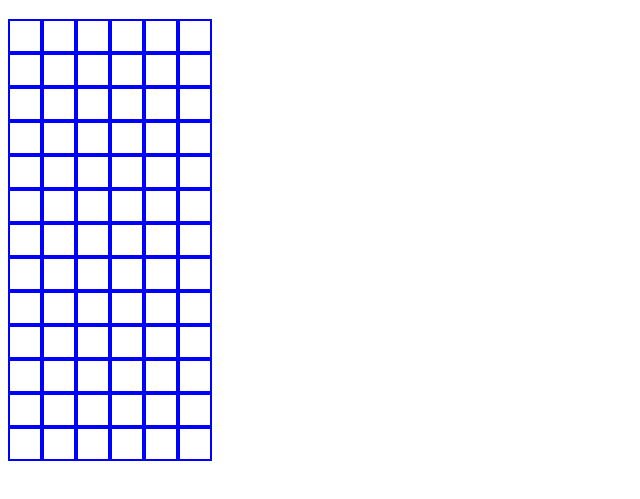
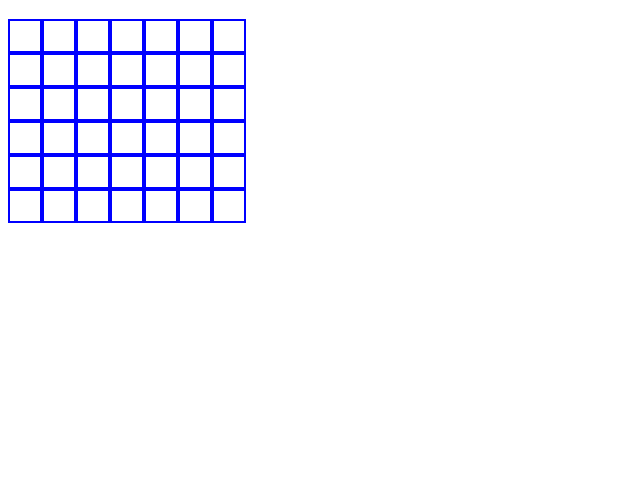
Before and after one commit to Kenzie-Academy-Brasil-Developers/entrega-lig-4-sprint-5-GustavoHaas, a plain HTML site: page index.html in a window 1280 px wide. Shown: the part 61-560 px from the top of the page, without its empty margins (0-640 px from the left). Drawn offline with Linux system fonts and the light colour scheme.

Commit message:
Correcao geracao de linhas

```diff
--- a/index.js
+++ b/index.js
@@ -1,10 +1,10 @@
 const boardArr = [
-    "C,C,C,C,C,C,C",
-    "C,C,C,C,C,C,C",
-    "C,C,C,C,C,C,C",
-    "C,C,C,C,C,C,C",
-    "C,C,C,C,C,C,C",
-    "C,C,C,C,C,C,C",
+    "CCCCCCC",
+    "CCCCCCC",
+    "CCCCCCC",
+    "CCCCCCC",
+    "CCCCCCC",
+    "CCCCCCC",
 ];
 
 
@@ -23,15 +23,17 @@ function buildingBoard(){
 
         const lineDiv = document.createElement("div");
         lineDiv.classList.add("line");
-        lineDiv.id = "line" + (l)
+        lineDiv.id = "line" + l
         board.appendChild(lineDiv);
 
+        let targetLine = document.getElementById('line' + l);
+
         for(let c = 0; c < line.length; c ++){
-            cell = line[c];
+            cell = boardArr[l][c];
             const cellDiv = document.createElement("div");
             cellDiv.classList.add("cell");
-            cellDiv.id = "cell" + "c"
-            lineDiv.appendChild(cellDiv)
+            cellDiv.id = "cell" + c
+            targetLine.appendChild(cellDiv)
 
         }
 
--- a/style.css
+++ b/style.css
@@ -4,6 +4,6 @@ div.cell {
     border: solid blue 2px;
 }
 
-#board{
+.line{
     display: flex;
 }
```
